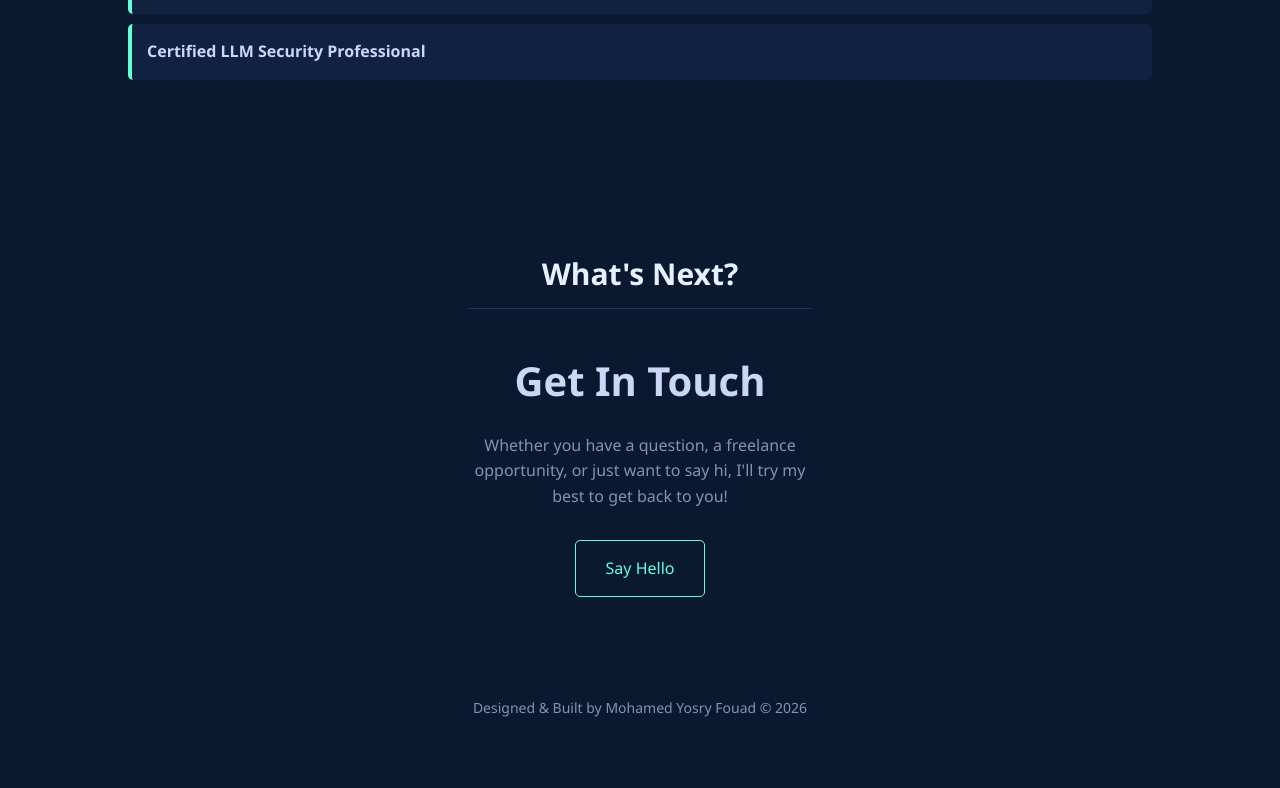
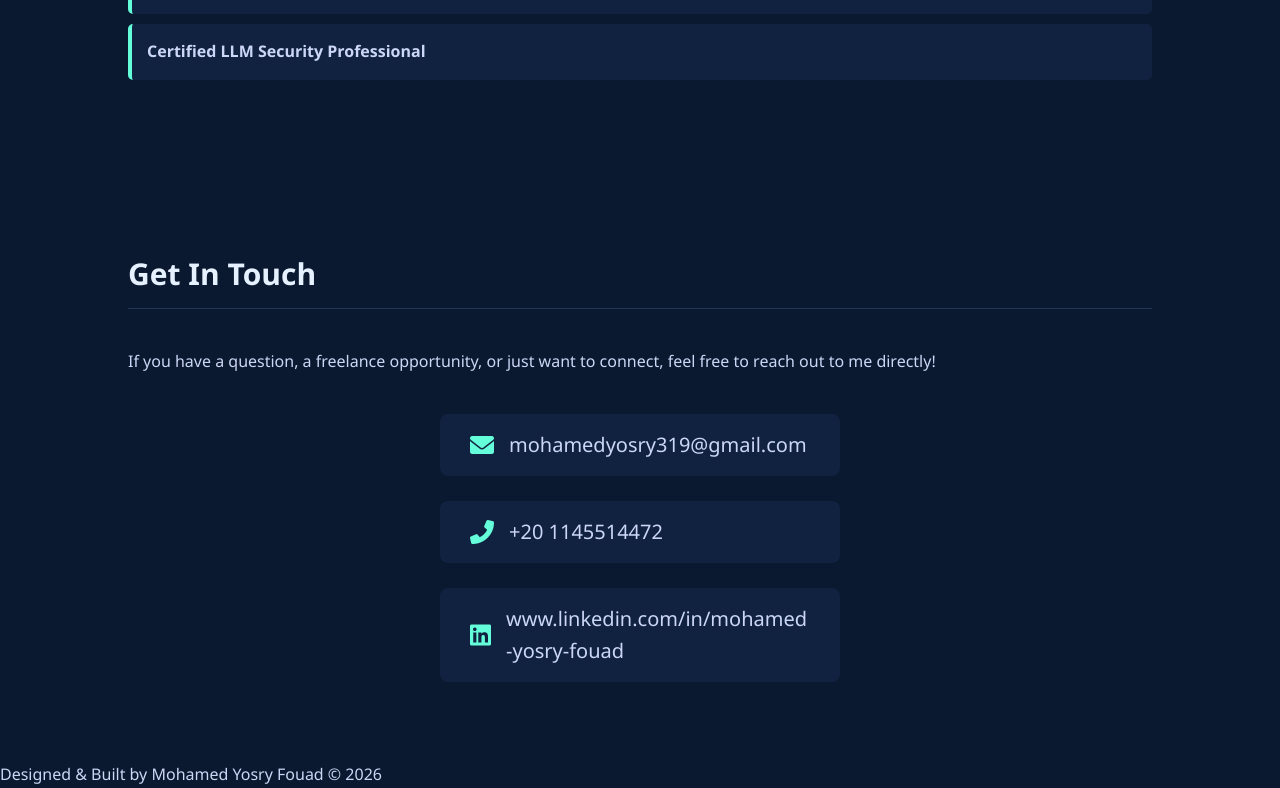
Before and after one commit to MO-347/Portfolio, a plain HTML site: page index.html in a window 1280 px wide. Shown: the part 1978-2766 px from the top of the page. Before the commit the page ends 2718 px from the top, so only its background shows below. Drawn offline with Linux system fonts and the light colour scheme.

Commit message:
Add files via upload

```diff
--- a/index.html
+++ b/index.html
@@ -5,6 +5,7 @@
     <meta name="viewport" content="width=device-width, initial-scale=1.0">
     <title>Mohamed Yosry Fouad | Portfolio</title>
     <link rel="stylesheet" href="style.css">
+    <link rel="stylesheet" href="https://cdnjs.cloudflare.com/ajax/libs/font-awesome/6.0.0/css/all.min.css">
 </head>
 <body>
 
@@ -84,10 +85,28 @@
 
     <!-- Contact Section -->
     <section id="contact" class="section contact">
-        <h2 class="section-title">What's Next?</h2>
-        <h1>Get In Touch</h1>
-        <p>Whether you have a question, a freelance opportunity, or just want to say hi, I'll try my best to get back to you!</p>
-        <a href="mailto:your-email@example.com" class="btn">Say Hello</a>
+        <h2 class="section-title">Get In Touch</h2>
+        <p>If you have a question, a freelance opportunity, or just want to connect, feel free to reach out to me directly!</p>
+
+        <div class="contact-info">
+            <!-- Email -->
+            <div class="contact-item">
+                <i class="fas fa-envelope"></i>
+                <a href="mailto:your-email@example.com">mohamedyosry319@gmail.com</a>
+            </div>
+
+            <!-- Phone -->
+            <div class="contact-item">
+                <i class="fas fa-phone-alt"></i>
+                <a href="tel:+201xxxxxxxxx">+20 1145514472</a>
+            </div>
+
+            <!-- LinkedIn -->
+            <div class="contact-item">
+                <i class="fab fa-linkedin"></i>
+                <a href="https://linkedin.com/in/yourprofile" target="_blank">www.linkedin.com/in/mohamed-yosry-fouad</a>
+            </div>
+        </div>
     </section>
 
     <footer>
--- a/style.css
+++ b/style.css
@@ -178,26 +178,45 @@ body {
     border-left: 4px solid var(--accent-color);
 }
 
-/* Contact */
-.contact {
-    text-align: center;
-    max-width: 600px;
-    margin: 0 auto;
+/* Contact Info Styles */
+.contact-info {
+    display: flex;
+    flex-direction: column;
+    align-items: center;
+    gap: 25px;
+    margin-top: 40px;
 }
 
-.contact h1 {
-    font-size: 40px;
-    margin-bottom: 20px;
+.contact-item {
+    display: flex;
+    align-items: center;
+    gap: 15px;
+    font-size: 20px;
+    background-color: var(--secondary-bg);
+    padding: 15px 30px;
+    border-radius: 8px;
+    width: 100%;
+    max-width: 400px;
+    transition: transform 0.3s ease, background-color 0.3s ease;
 }
 
-.contact p {
-    margin-bottom: 30px;
-    color: #8892b0;
+.contact-item:hover {
+    transform: translateY(-5px);
+    background-color: rgba(100, 255, 218, 0.1);
 }
 
-footer {
-    text-align: center;
-    padding: 20px;
-    color: #8892b0;
-    font-size: 14px;
+.contact-item i {
+    color: var(--accent-color);
+    font-size: 24px;
 }
+
+.contact-item a {
+    color: var(--text-color);
+    text-decoration: none;
+    transition: color 0.3s ease;
+    word-break: break-all;
+}
+
+.contact-item a:hover {
+    color: var(--accent-color);
+}
```
